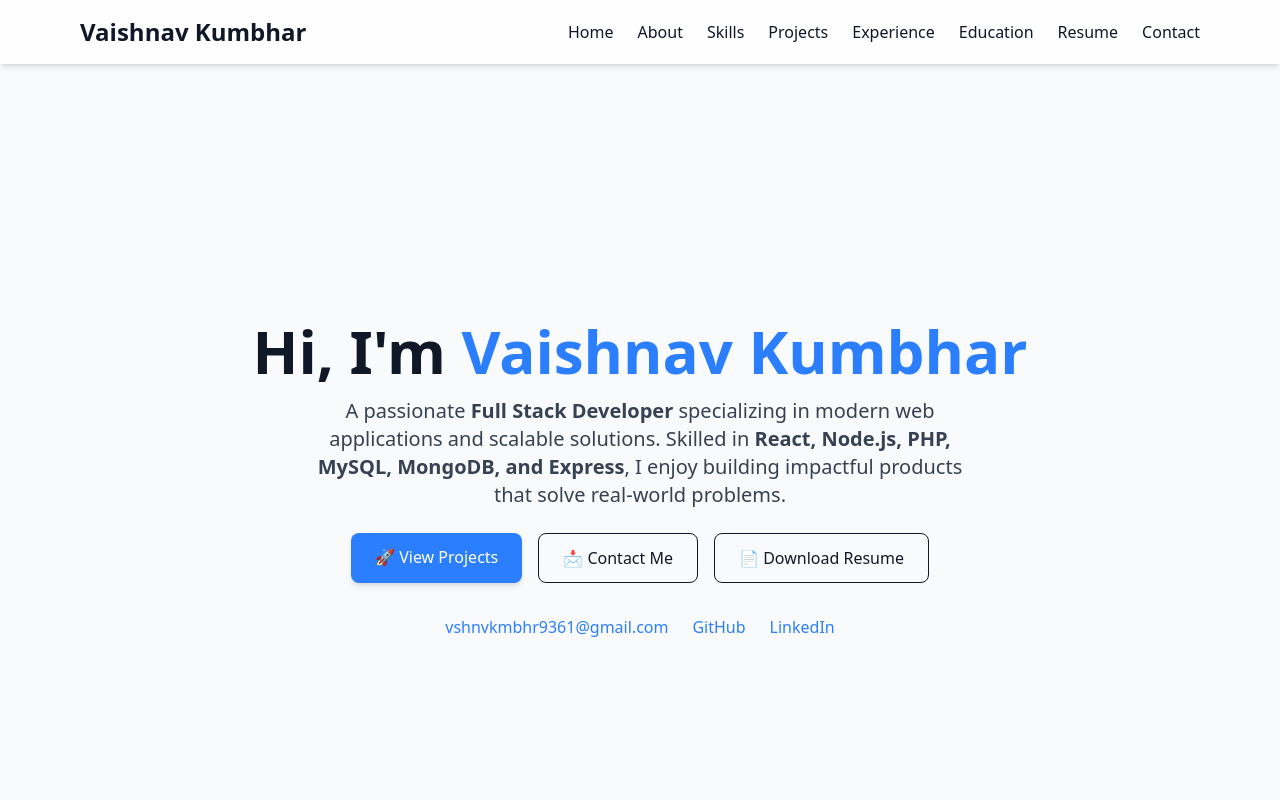
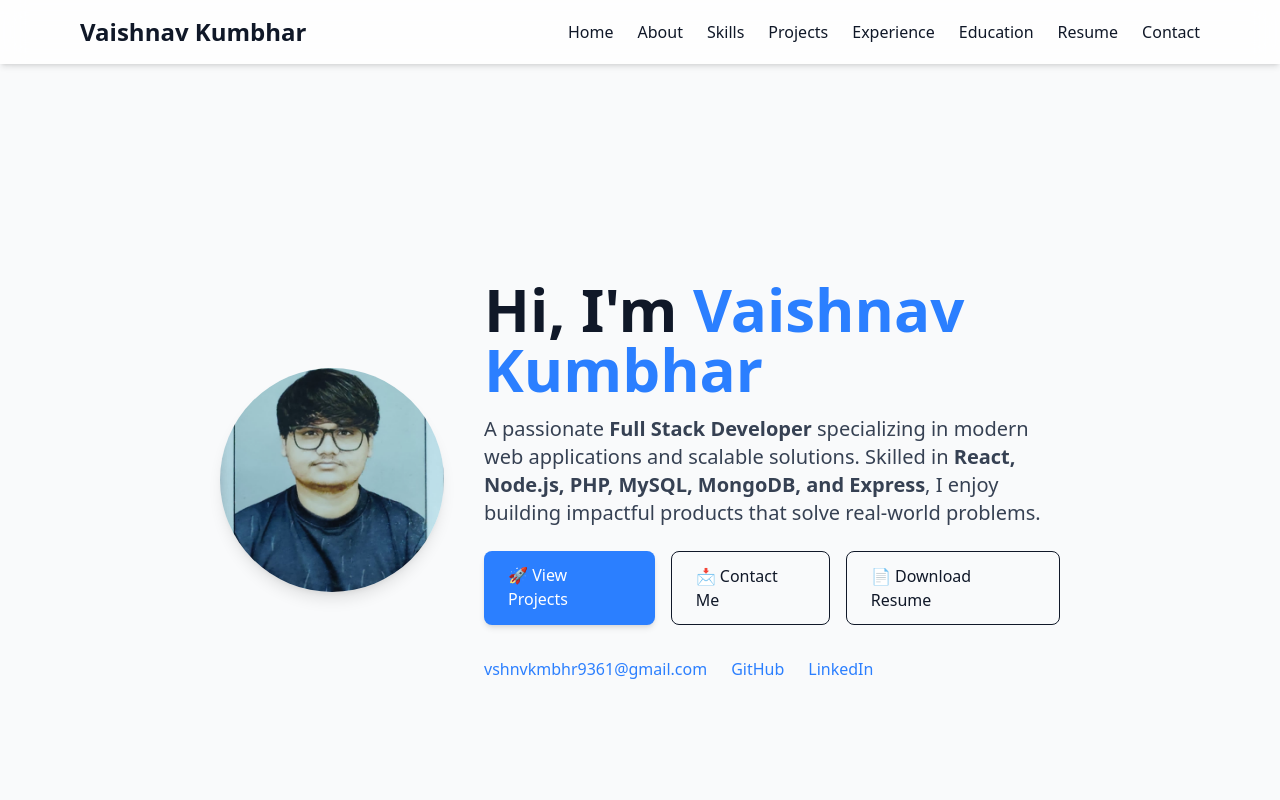
Before and after one commit to Vaishnav-kumbhar/vaishnavPortfolio, a React (Vite) app: page / in a window 1280 px wide. Shown: the top 800 px of the page. Built offline with nearby package versions, Linux system fonts and the light colour scheme.

Commit message:
add profile image

```diff
--- a/src/components/Hero.jsx
+++ b/src/components/Hero.jsx
@@ -1,16 +1,27 @@
 import { Link } from "react-router-dom";
+import profilePic from "../assets/myprofile.jpg";
 
 export default function Hero() {
   return (
     <section
       id="home"
-      className="h-screen flex flex-col items-center justify-center text-center px-6 bg-gray-50 dark:bg-gray-900"
+      className="h-screen flex flex-col md:flex-row items-center justify-center text-center md:text-left px-6 bg-gray-50 dark:bg-gray-900"
     >
-      {/* Name & Title */}
+      {/* Profile Image */}
+      <div className="flex-shrink-0 mb-6 md:mb-0 md:mr-10">
+        <img
+          src={profilePic}
+          alt="Vaishnav Kumbhar"
+          className="w-40 h-40 md:w-56 md:h-56 rounded-full shadow-lg object-cover mx-auto"
+        />
+      </div>
+
+      {/* Text Content */}
+      <div className="max-w-xl">
         <h2 className="text-4xl md:text-6xl font-bold">
           Hi, I'm <span className="text-blue-500">Vaishnav Kumbhar</span>
         </h2>
-      <p className="mt-4 text-lg md:text-xl text-gray-700 dark:text-gray-300 max-w-2xl">
+        <p className="mt-4 text-lg md:text-xl text-gray-700 dark:text-gray-300">
           A passionate <b>Full Stack Developer</b> specializing in modern web
           applications and scalable solutions. Skilled in{" "}
           <b>React, Node.js, PHP, MySQL, MongoDB, and Express</b>, I enjoy
@@ -18,7 +29,7 @@ export default function Hero() {
         </p>
 
         {/* Action Buttons */}
-      <div className="mt-6 flex space-x-4">
+        <div className="mt-6 flex flex-col sm:flex-row sm:space-x-4 space-y-3 sm:space-y-0 justify-center md:justify-start">
           <Link
             to="/projects"
             className="px-6 py-3 bg-blue-500 text-white rounded-lg shadow-md hover:bg-blue-600"
@@ -42,7 +53,7 @@ export default function Hero() {
         </div>
 
         {/* Social Links */}
-      <div className="mt-8 flex space-x-6">
+        <div className="mt-8 flex flex-col sm:flex-row sm:space-x-6 space-y-2 sm:space-y-0 justify-center md:justify-start">
           <a
             href="mailto:vshnvkmbhr9361@gmail.com"
             className="text-blue-500 hover:underline"
@@ -66,6 +77,7 @@ export default function Hero() {
             LinkedIn
           </a>
         </div>
+      </div>
     </section>
   );
 }
```
Also changed, not shown: src/assets/myprofile.jpg (added), 1 other file (tests, documents, lock files or other folders). Lines whose indentation alone changed are shown as unchanged.
